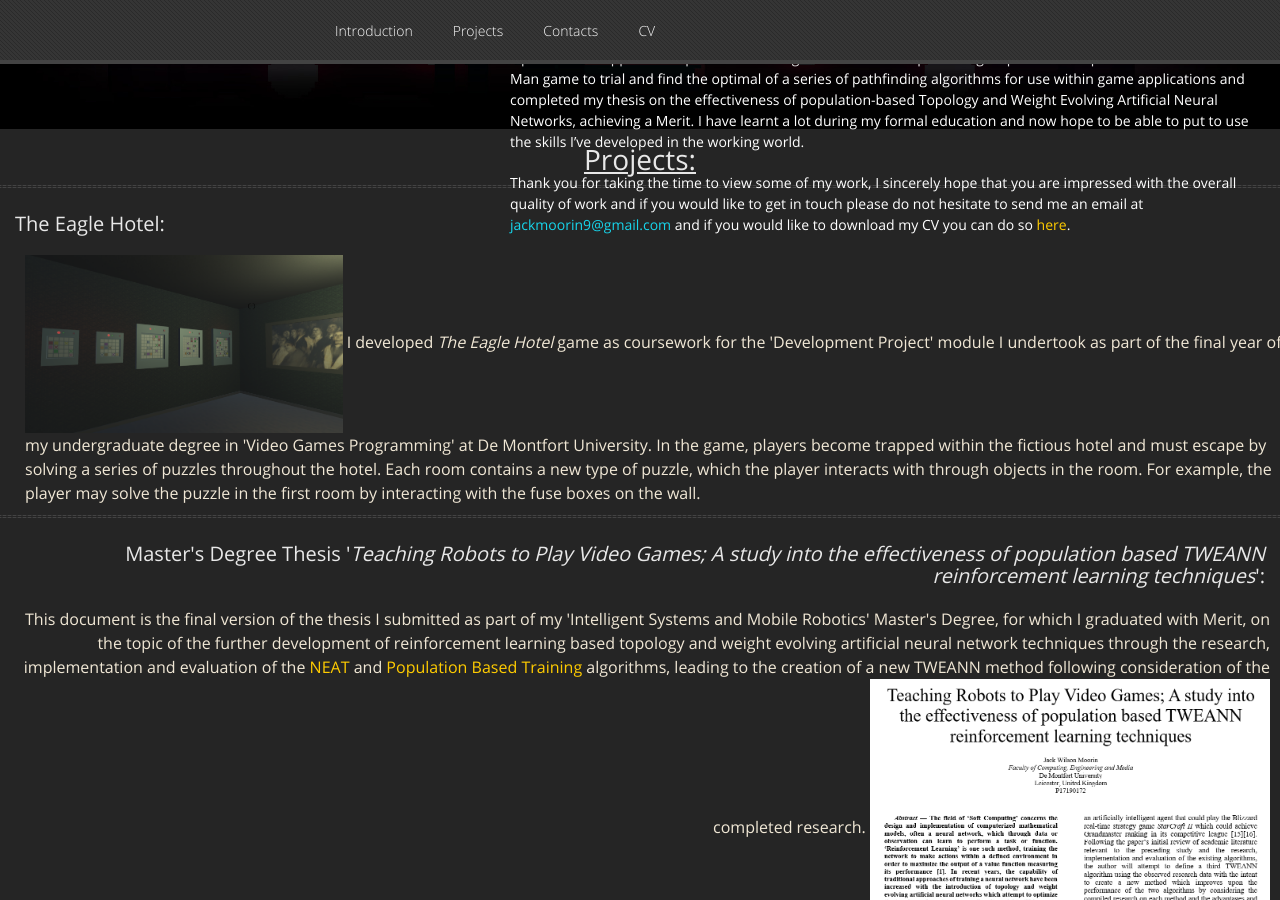
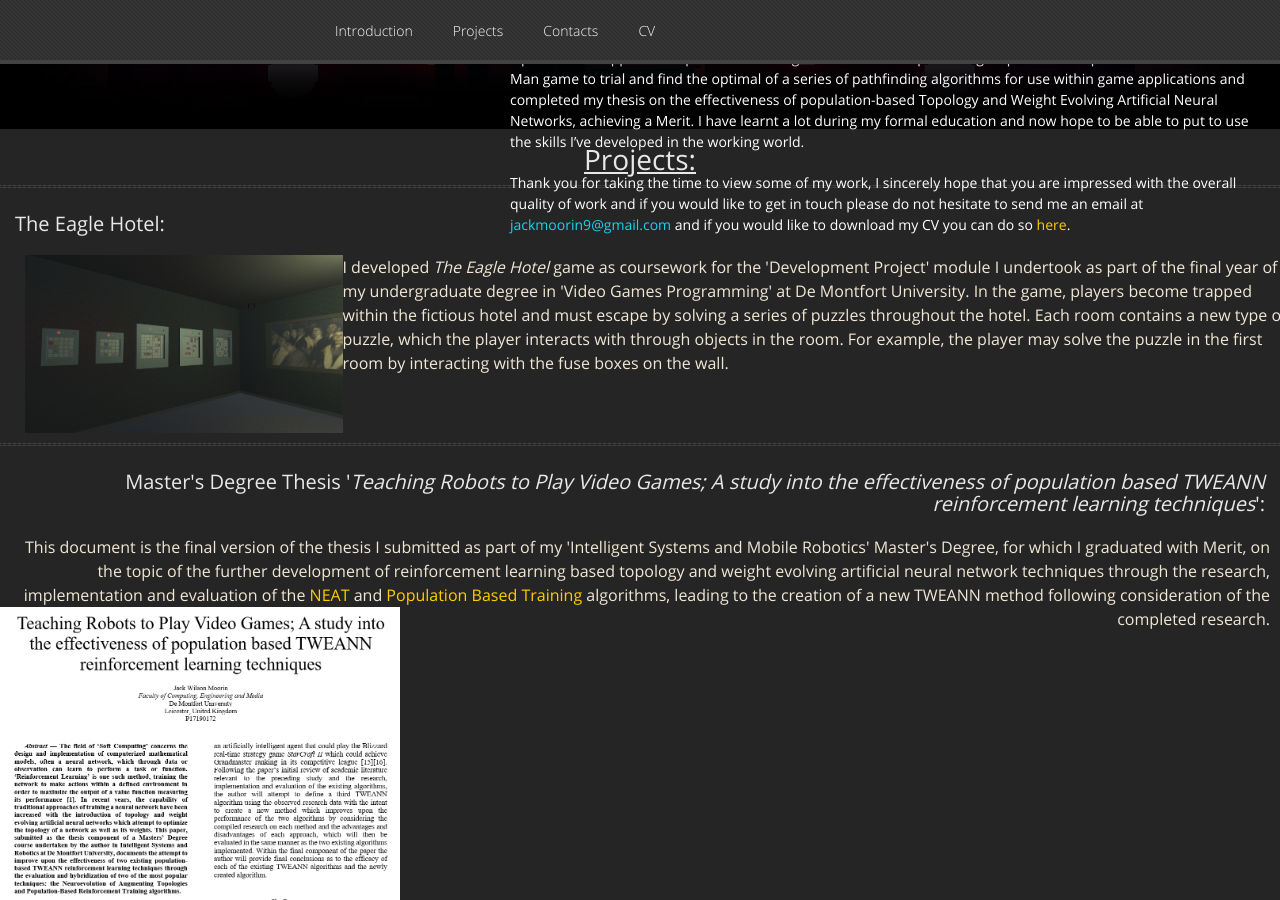
Before and after one commit to GamesProgrammingGrad2021/GamesProgrammingGrad2021.github.io, a Jekyll site: the page built from index.md, in a window 1280 px wide and 900 px high, scrolled down 978 px. Built offline with Jekyll 4.4.1, drawn with Linux system fonts in a browser that asks for light colours; nearby versions of some CDN libraries; our own code applies the rules of GitHub Pages for plain Markdown files.

Commit message:
Update default.html

```diff
--- a/_layouts/default.html
+++ b/_layouts/default.html
@@ -123,7 +123,7 @@
 			<h2 style="padding-top:5px; padding-left: 15px; padding-bottom: 10px; text-align: left; font-size: 20px;">The Eagle Hotel:</h2>
 			<div style="display: flex; align-items: center; width: 100%; margin-bottom: 10px; padding-left: 15px;">
 				<div style="margin-left: 10px; font-size: 16px; text-align: left;">
-				<img src="Eagle Hotel Thumbnail.png" alt="Eagle Hotel Thumbnail" style="height: 25%; width: 25%; vertical-align: middle;">
+				<img src="Eagle Hotel Thumbnail.png" alt="Eagle Hotel Thumbnail" style="height: 25%; width: 25%; vertical-align: middle; float: left;">
 				I developed <i>The Eagle Hotel</i> game as coursework for the 'Development Project' module I undertook as part of the final year of my
 				undergraduate degree in 'Video Games Programming' at De Montfort University. In the game, players become trapped within the fictious hotel
 				and must escape by solving a series of puzzles throughout the hotel. Each room contains a new type of puzzle, which the player interacts
@@ -143,7 +143,7 @@
 				<a href="https://en.wikipedia.org/wiki/Neuroevolution_of_augmenting_topologies">NEAT</a> and
 				<a href="https://deepmind.com/blog/article/population-based-training-neural-networks">Population Based Training</a> algorithms,
 				leading to the creation of a new TWEANN method following consideration of the completed research.
-				<a href="TRTPVG A Study into Population Based TWEANN Reinforcement Learning Techniques.docx"><img src="Thesis_Thumbnail.png" alt="Thesis_Thumbnail" style="height: 300px; width: 400px; vertical-align: middle;"></a>
+				<a href="TRTPVG A Study into Population Based TWEANN Reinforcement Learning Techniques.docx"><img src="Thesis_Thumbnail.png" alt="Thesis_Thumbnail" style="height: 300px; width: 400px; vertical-align: middle; float: left;"></a>
 				</div>
 			</div>
 		</div>
```
